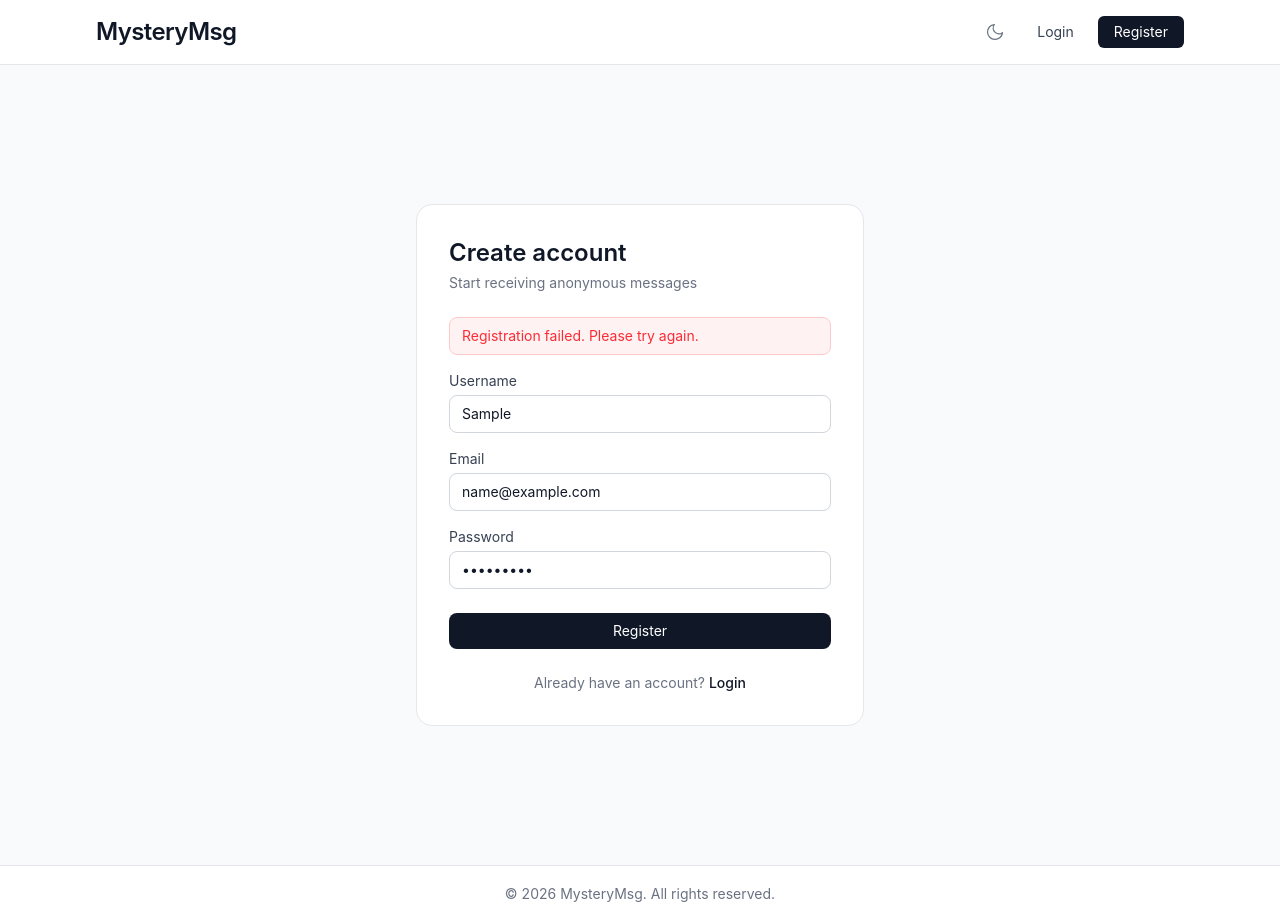
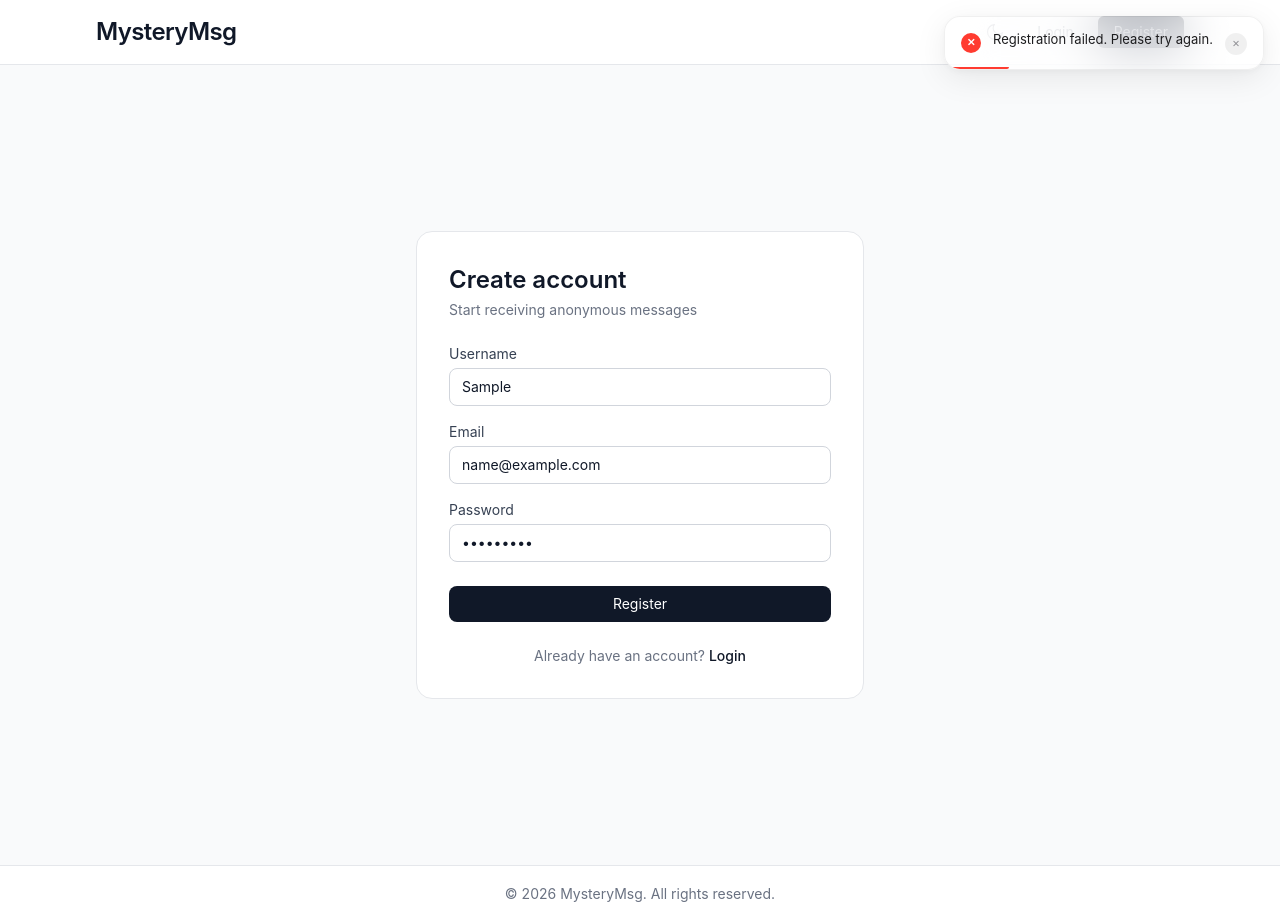
Before and after one commit to asifandhi/Mystery-Message--MERN, a React app in the folder frontend/: page /register in a window 1280 px wide. Both pictures are taken after typing "Sample", "name@example.com", "Sample123" into the empty fields and a click on the button "Register". Built offline with nearby package versions, Linux system fonts and the light colour scheme; no server answers; the HTML template or start-up script is replaced by a standard one.

Commit message:
version 3.1.1

```diff
--- a/frontend/src/components/MessageCard.jsx
+++ b/frontend/src/components/MessageCard.jsx
@@ -1,5 +1,6 @@
 import React,{useState} from 'react'
 import { deleteMessage,replyToMessage } from '../api/api.js';
+import { useToast } from './toast/ToastContext.jsx';
 
 function MessageCard({ message, onDelete }) {
 
@@ -7,13 +8,15 @@ function MessageCard({ message, onDelete }) {
     const [showReplyBox, setShowReplyBox] = useState(false);
     const [loading, setLoading] = useState(false);
     const [localReply, setLocalReply] = useState(message.reply || null);
+    const { showToast } = useToast();
 
      const handleDelete = async () => {
     try {
       await deleteMessage(message._id);
       onDelete(message._id);
+      showToast("Message deleted", "success");
     } catch (err) {
-      alert(err.response?.data?.message || "Failed to delete message");
+      showToast(err.response?.data?.message || "Failed to delete message", "error");
     }
   };
 
@@ -24,8 +27,9 @@ function MessageCard({ message, onDelete }) {
       await replyToMessage(message._id, { reply: replyText });
       setLocalReply(replyText);
       setShowReplyBox(false);
+      showToast("Reply sent!", "success");
     } catch (err) {
-      alert(err.response?.data?.message || "Failed to send reply");
+      showToast(err.response?.data?.message || "Failed to send reply", "error");
     } finally {
       setLoading(false);
     }
--- /dev/null
+++ b/frontend/src/components/toast/Toast.jsx
@@ -0,0 +1,146 @@
+import { useState, useEffect, useCallback } from "react";
+
+const ICONS = {
+  success: "✓",
+  error: "✕",
+  warning: "!",
+  info: "i",
+};
+
+const ICON_BG = {
+  success: "bg-[#34c759]",
+  error: "bg-[#ff3b30]",
+  warning: "bg-[#ff9f0a]",
+  info: "bg-[#007aff]",
+};
+
+const PROGRESS_BG = {
+  success: "bg-[#34c759]",
+  error: "bg-[#ff3b30]",
+  warning: "bg-[#ff9f0a]",
+  info: "bg-[#007aff]",
+};
+
+function useIsMobile(breakpoint = 640) {
+  const [isMobile, setIsMobile] = useState(
+    typeof window !== "undefined" ? window.innerWidth < breakpoint : false
+  );
+
+  useEffect(() => {
+    const mq = window.matchMedia(`(max-width: ${breakpoint - 1}px)`);
+    const handler = (e) => setIsMobile(e.matches);
+    mq.addEventListener("change", handler);
+    setIsMobile(mq.matches);
+    return () => mq.removeEventListener("change", handler);
+  }, [breakpoint]);
+
+  return isMobile;
+}
+
+export default function Toast({ id, message, type = "info", duration = 3500, onClose }) {
+  const [exiting, setExiting] = useState(false);
+  const [paused, setPaused] = useState(false);
+  const [elapsed, setElapsed] = useState(0);
+  const [startTime, setStartTime] = useState(Date.now());
+  const isMobile = useIsMobile();
+
+  const dismiss = useCallback(() => {
+    setExiting(true);
+    setTimeout(() => onClose(id), 300);
+  }, [id, onClose]);
+
+  // Auto-dismiss timer that respects pause
+  useEffect(() => {
+    if (paused || exiting) return;
+
+    setStartTime(Date.now());
+
+    const remaining = duration - elapsed;
+    if (remaining <= 0) {
+      dismiss();
+      return;
+    }
+
+    const timer = setTimeout(() => {
+      dismiss();
+    }, remaining);
+
+    return () => clearTimeout(timer);
+  }, [paused, exiting, duration, elapsed, dismiss]);
+
+  const handleMouseEnter = () => {
+    setPaused(true);
+    setElapsed((prev) => prev + (Date.now() - startTime));
+  };
+
+  const handleMouseLeave = () => {
+    setPaused(false);
+  };
+
+  // Calculate remaining ratio for progress bar
+  const progressDuration = duration - elapsed;
+
+  // Pick animation based on screen size
+  const animIn = isMobile ? "animate-toast-in-top" : "animate-toast-in";
+  const animOut = isMobile ? "animate-toast-out-top" : "animate-toast-out";
+
+  return (
+    <div
+      onMouseEnter={handleMouseEnter}
+      onMouseLeave={handleMouseLeave}
+      className={`
+        relative flex items-start gap-3 min-w-[320px] max-w-[400px] px-4 py-3.5 rounded-2xl overflow-hidden cursor-default
+        max-sm:min-w-[280px] max-sm:max-w-[320px]
+        bg-white/72 backdrop-blur-[24px] backdrop-saturate-[180%]
+        border border-black/6
+        shadow-[0_8px_32px_rgba(0,0,0,0.08),0_2px_8px_rgba(0,0,0,0.04)]
+        dark:bg-[rgba(30,30,32,0.78)] dark:border-white/8
+        dark:shadow-[0_8px_32px_rgba(0,0,0,0.32),0_2px_8px_rgba(0,0,0,0.2)]
+        ${exiting ? animOut : animIn}
+      `}
+    >
+      {/* Icon */}
+      <span
+        className={`
+          shrink-0 w-5 h-5 mt-0.5 flex items-center justify-center rounded-full
+          text-[0.65rem] font-bold text-white leading-none
+          ${ICON_BG[type]}
+        `}
+      >
+        {ICONS[type]}
+      </span>
+
+      {/* Message */}
+      <p className="flex-1 min-w-0 text-[0.8125rem] leading-snug text-[#1c1c1e] dark:text-[#f5f5f7] break-words">
+        {message}
+      </p>
+
+      {/* Close button */}
+      <button
+        onClick={dismiss}
+        className="
+          shrink-0 w-[22px] h-[22px] mt-0.5 flex items-center justify-center rounded-full
+          bg-black/6 text-[#8e8e93] text-[0.6rem] leading-none
+          hover:bg-black/12 hover:text-[#1c1c1e]
+          dark:bg-white/8 dark:text-[#98989d]
+          dark:hover:bg-white/16 dark:hover:text-[#f5f5f7]
+          transition-all duration-150 cursor-pointer
+        "
+      >
+        ✕
+      </button>
+
+      {/* Progress bar */}
+      <div
+        className={`absolute bottom-0 left-0 h-[2.5px] rounded-b-2xl ${PROGRESS_BG[type]}`}
+        style={{
+          animation: paused
+            ? "none"
+            : `toast-progress-shrink ${progressDuration}ms linear forwards`,
+          animationPlayState: paused ? "paused" : "running",
+          width: paused ? `${((duration - elapsed) / duration) * 100}%` : undefined,
+        }}
+      />
+    </div>
+  );
+}
--- /dev/null
+++ b/frontend/src/components/toast/ToastContext.jsx
@@ -0,0 +1,48 @@
+import { createContext, useContext, useState, useCallback } from "react";
+import Toast from "./Toast";
+
+const ToastContext = createContext(null);
+
+export function useToast() {
+  const ctx = useContext(ToastContext);
+  if (!ctx) throw new Error("useToast must be used within ToastProvider");
+  return ctx;
+}
+
+let toastId = 0;
+
+export function ToastProvider({ children }) {
+  const [toasts, setToasts] = useState([]);
+
+  const showToast = useCallback((message, type = "info", duration = 3500) => {
+    const id = ++toastId;
+    setToasts((prev) => [...prev, { id, message, type, duration }]);
+  }, []);
+
+  const removeToast = useCallback((id) => {
+    setToasts((prev) => prev.filter((t) => t.id !== id));
+  }, []);
+
+  return (
+    <ToastContext.Provider value={{ showToast }}>
+      {children}
+
+      {/* Toast container — fixed top-right */}
+      {toasts.length > 0 && (
+        <div className="fixed top-4 right-4 z-9999 flex flex-col gap-2.5 pointer-events-none max-sm:top-3 max-sm:right-auto max-sm:left-1/2 max-sm:-translate-x-1/2">
+          {toasts.map((t) => (
+            <div key={t.id} className="pointer-events-auto">
+              <Toast
+                id={t.id}
+                message={t.message}
+                type={t.type}
+                duration={t.duration}
+                onClose={removeToast}
+              />
+            </div>
+          ))}
+        </div>
+      )}
+    </ToastContext.Provider>
+  );
+}
--- a/frontend/src/main.jsx
+++ b/frontend/src/main.jsx
@@ -15,6 +15,7 @@ import PublicProfile from './pages/PublicProfile.jsx'
 import ThreadCheck from './pages/ThreadCheck.jsx'
 import ProtectedRoute from './components/ProtectedRoute.jsx'
 import SentThreads from './pages/SentThreads.jsx'
+import { ToastProvider } from './components/toast/ToastContext.jsx'
 
 
 const router = createBrowserRouter([
@@ -78,7 +79,9 @@ const router = createBrowserRouter([
 createRoot(document.getElementById('root')).render(
   <StrictMode>
     <Provider store={store}>
-      <RouterProvider router={router} />
+      <ToastProvider>
+        <RouterProvider router={router} />
+      </ToastProvider>
     </Provider>
   </StrictMode>
 )
--- a/frontend/src/pages/Dashboard.jsx
+++ b/frontend/src/pages/Dashboard.jsx
@@ -4,6 +4,7 @@ import { getMessages } from '../api/api.js'
 import { toggleAcceptStatus,getAcceptStatus, deleteAccount } from '../api/api.js'
 import MessageCard from '../components/MessageCard.jsx'
 import { useNavigate } from 'react-router-dom'
+import { useToast } from '../components/toast/ToastContext.jsx'
 
 
 
@@ -12,6 +13,7 @@ function Dashboard() {
     const { user } = useSelector((state) => state.auth);
     const dispatch = useDispatch();
     const navigate = useNavigate();
+    const { showToast } = useToast();
   const [messages, setMessages] = useState([]);
   const [loading, setLoading] = useState(true);
   const [accepting, setAccepting] = useState(false);
@@ -30,11 +32,10 @@ function Dashboard() {
                 ]);
 
 
-
                 setMessages(msgRes.data.data.messages);
                 setIsAccepting(statusRes.data.data.isAcceptingMessages)
             } catch (err) {
-                alert(err.response?.data?.message || "Failed to load dashboard data");
+                showToast(err.response?.data?.message || "Failed to load dashboard data", "error");
             }
             finally{
                 setLoading(false);
@@ -51,7 +52,7 @@ function Dashboard() {
     dispatch(logout());
     navigate("/");
   } catch (err) {
-    alert(err.response?.data?.message || "Failed to delete account");
+    showToast(err.response?.data?.message || "Failed to delete account", "error");
   }
 };
     const handleToggle = async () => {
@@ -59,8 +60,14 @@ function Dashboard() {
         try {
         const res = await toggleAcceptStatus();
         setIsAccepting(res.data.data.isAcceptingMessages);
+        showToast(
+          res.data.data.isAcceptingMessages
+            ? "Now accepting messages"
+            : "Stopped accepting messages",
+          "success"
+        );
         } catch (err) {
-        alert(err.response?.data?.message || "Failed to update status");
+        showToast(err.response?.data?.message || "Failed to update status", "error");
         } finally {
         setAccepting(false);
         }
@@ -73,6 +80,7 @@ function Dashboard() {
     const handleCopy = () => {
     navigator.clipboard.writeText(shareLink);
     setCopied(true);
+    showToast("Link copied to clipboard!", "success");
     setTimeout(() => setCopied(false), 1000);
   };
 
--- a/frontend/src/pages/Login.jsx
+++ b/frontend/src/pages/Login.jsx
@@ -4,27 +4,28 @@ import { Link,useNavigate } from 'react-router-dom'
 import { useDispatch } from 'react-redux'
 import { login } from '../store/authSlice'
 import { loginUser,getMe } from '../api/api'
+import { useToast } from '../components/toast/ToastContext'
 
 
 
 function Login() {
     const dispatch = useDispatch();
     const navigate = useNavigate();
-    const [serverError, setServerError] = useState("");
+    const { showToast } = useToast();
     const [loading, setLoading] = useState(false);
     const {register,handleSubmit,formState:{errors}} = useForm();
 
     const onSubmit = async (data)=>{
-        setServerError("");
         setLoading(true)
         try {
             const res = await loginUser(data);
             const me =  await getMe();
 
             dispatch(login(me.data.data));
+            showToast("Login successful!", "success");
             navigate("/dashboard")
         } catch (err) {
-            setServerError(err.response?.data?.message || "Login failed. Please try again.");
+            showToast(err.response?.data?.message || "Login failed. Please try again.", "error");
 
         }
         finally{
@@ -40,12 +41,6 @@ function Login() {
                 <h1 className='text-2xl font-semibold text-gray-900 dark:text-white'>Welcome back</h1>
                 <p className='text-sm text-gray-500 dark:text-gray-400 mt-1'>Login to your MysteryMsg account</p>
             </div>
-
-            {serverError && (
-                <p className="text-sm text-red-500 bg-red-50 dark:bg-red-950 border border-red-200 dark:border-red-900 rounded-lg px-3 py-2 mb-4">
-                     {serverError}
-                </p>
-            )}
 
             <form onSubmit={handleSubmit(onSubmit)}>
                 <div className='flex flex-col gap-1'>
--- a/frontend/src/pages/PublicProfile.jsx
+++ b/frontend/src/pages/PublicProfile.jsx
@@ -2,15 +2,15 @@ import react,{ useEffect, useState } from "react";
 import { useParams } from "react-router-dom";
 import { sendMessage } from "../api/api";
 import { useNavigate } from "react-router-dom";
-
 import { getPublicAcceptStatus } from "../api/api";
+import { useToast } from "../components/toast/ToastContext";
 
 export default function PublicProfile() {
   const { username } = useParams();
   const navigate = useNavigate();
+  const { showToast } = useToast();
   const [content, setContent] = useState("");
   const [loading, setLoading] = useState(false);
-  const [error, setError] = useState("");
   const [threadToken, setThreadToken] = useState(null);
   const [sent, setSent] = useState(false);
   const [acceptStatus,setAcceptStatus] = useState(true)
@@ -18,7 +18,6 @@ export default function PublicProfile() {
   const handleSend = async () => {
     if (!content.trim()) return;
     setLoading(true);
-    setError("");
     try {
       const res = await sendMessage(username, { content });
       const token = res.data.data.threadToken;
@@ -38,9 +37,10 @@ export default function PublicProfile() {
       setThreadToken(token);
       setContent("")
       setSent(true);
+      showToast("Message sent successfully!", "success");
 
     } catch (err) {
-      setError(err.response?.data?.message || "Failed to send message");
+      showToast(err.response?.data?.message || "Failed to send message", "error");
     } finally {
       setLoading(false);
     }
@@ -51,7 +51,7 @@ export default function PublicProfile() {
     .then((res) => {
       setAcceptStatus(res.data.data.isAcceptingMessages)
     })
-    .catch(() => setError("User not found"))
+    .catch(() => showToast("User not found", "error"))
 }, [username])
 
 
@@ -88,12 +88,6 @@ export default function PublicProfile() {
           </p>
 
         </div>
-
-        {error && (
-          <p className="text-sm text-red-500 bg-red-50 dark:bg-red-950 border border-red-200 dark:border-red-900 rounded-lg px-3 py-2">
-            {error}
-          </p>
-        )}
 
 
         {sent && (
--- a/frontend/src/pages/Register.jsx
+++ b/frontend/src/pages/Register.jsx
@@ -2,10 +2,11 @@ import { useForm } from "react-hook-form";
 import { useState } from "react";
 import { Link, useNavigate } from "react-router-dom";
 import { registerUser,checkUsername } from "../api/api";
+import { useToast } from "../components/toast/ToastContext";
 
 export default function Register() {
   const navigate = useNavigate();
-  const [serverError, setServerError] = useState("");
+  const { showToast } = useToast();
   const [loading, setLoading] = useState(false);
   const [usernameMsg, setUsernameMsg] = useState("");
 
@@ -24,13 +25,13 @@ export default function Register() {
   };
 
   const onSubmit = async (data) => {
-    setServerError("");
     setLoading(true);
     try {
       await registerUser(data);
+      showToast("Account created! Please verify your email.", "success");
       navigate(`/verify-code?username=${data.username}`);
     } catch (err) {
-      setServerError(err.response?.data?.message || "Registration failed. Please try again.");
+      showToast(err.response?.data?.message || "Registration failed. Please try again.", "error");
 
 
     } finally {
@@ -46,12 +47,6 @@ export default function Register() {
           <h1 className="text-2xl font-semibold text-gray-900 dark:text-white">Create account</h1>
           <p className="text-sm text-gray-500 dark:text-gray-400 mt-1">Start receiving anonymous messages</p>
         </div>
-
-        {serverError && (
-          <p className="text-sm text-red-500 bg-red-50 dark:bg-red-900 border border-red-200 dark:border-red-900 rounded-lg px-3 py-2 mb-4">
-            {serverError}
-          </p>
-        )}
 
         <form onSubmit={handleSubmit(onSubmit)} className="flex flex-col gap-4">
 
--- a/frontend/src/pages/VerifyCode.jsx
+++ b/frontend/src/pages/VerifyCode.jsx
@@ -3,6 +3,7 @@ import { useState } from 'react'
 import { useForm } from 'react-hook-form'
 import { useNavigate,useSearchParams } from 'react-router-dom'
 import { verifyCode } from '../api/api'
+import { useToast } from '../components/toast/ToastContext'
 
 
 
@@ -11,19 +12,19 @@ function VerifyCode() {
     const navigate = useNavigate();
     const [searchParams] = useSearchParams();
     const username = searchParams.get("username");
-    const [serverError, setServerError] = useState("");
+    const { showToast } = useToast();
     const [loading, setLoading] = useState(false);
 
     const {register,handleSubmit,formState: { errors },} = useForm();
 
     const onSubmit = async (data) => {
-    setServerError("");
     setLoading(true);
     try {
       await verifyCode({ username, code: data.code });
+      showToast("Account verified successfully!", "success");
       navigate("/login");
     } catch (err) {
-      setServerError(err.response?.data?.message || "Verification failed. Please try again.");
+      showToast(err.response?.data?.message || "Verification failed. Please try again.", "error");
     } finally {
       setLoading(false);
     }
@@ -43,12 +44,6 @@ function VerifyCode() {
             )}
           </p>
         </div>
-
-        {serverError && (
-          <p className="text-sm text-red-500 bg-red-50 dark:bg-red-950 border border-red-200 dark:border-red-900 rounded-lg px-3 py-2 mb-4">
-            {serverError}
-          </p>
-        )}
 
         <form onSubmit={handleSubmit(onSubmit)} className="flex flex-col gap-4">
 
```
Also changed, not shown: frontend/src/index.css (+58 -0 lines).
